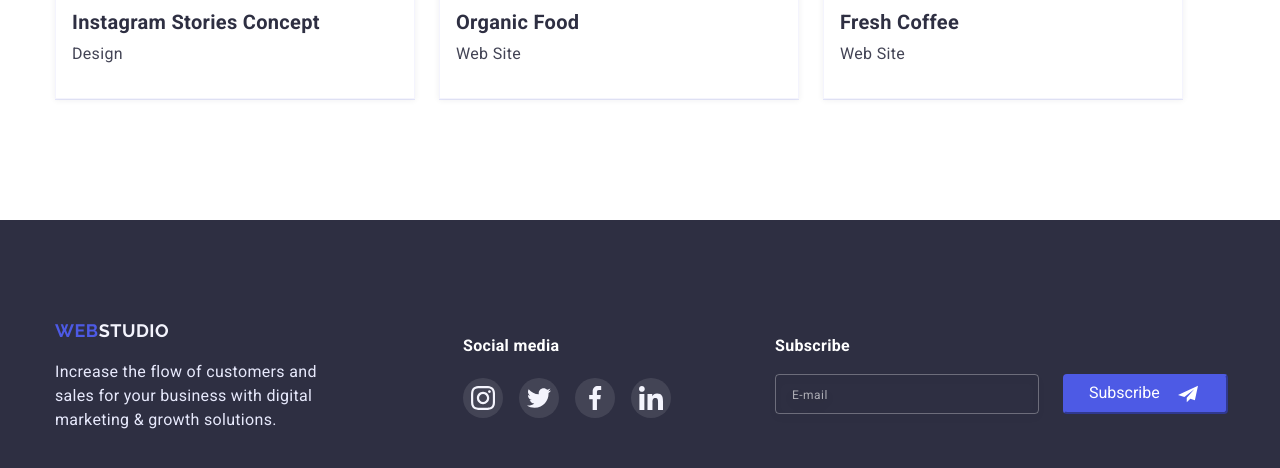
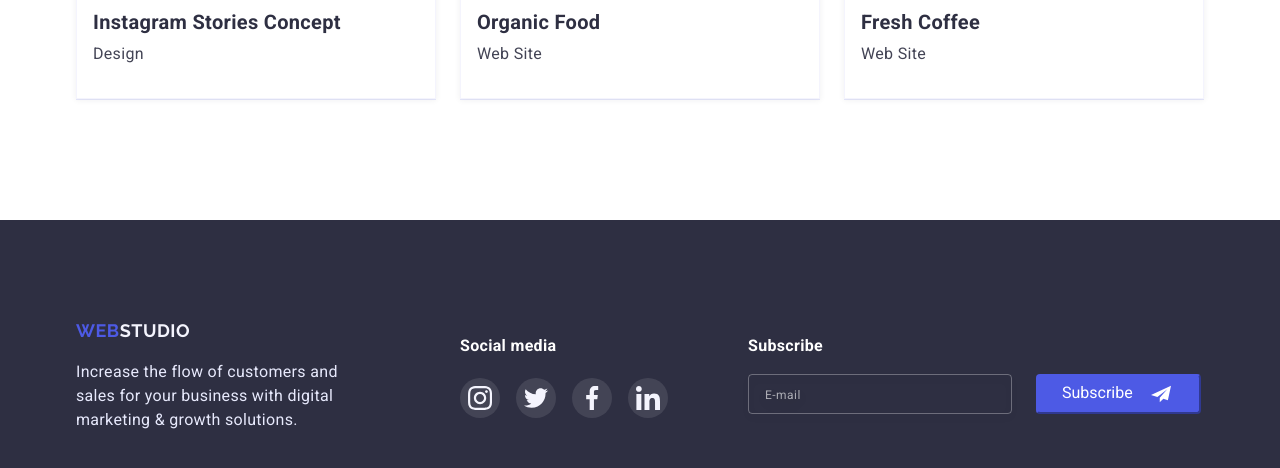
Before and after one commit to ZviezdilinArt/goit-markup-hw-07, a plain HTML site: page portfolio.html in a window 1280 px wide. Shown: the part 1618-2086 px from the top of the page. Drawn offline with nearby package versions, Linux system fonts and the light colour scheme.

Commit message:
footer corections

```diff
--- a/css/styles.css
+++ b/css/styles.css
@@ -97,6 +97,7 @@ img {
     @media screen and (min-width: 1200px) {
         .container {
             max-width: 1200px;
+            width: 1158px;
             padding-left: 15px;
             padding-right: 15px;
         }
@@ -914,6 +915,7 @@ screen and (min-width: 769px) and (min-resolution: 2dppx) {
         flex-wrap: nowrap;
         margin-right: auto;
         margin-left: auto;
+        column-gap: 0;
     }
 }
 
```
